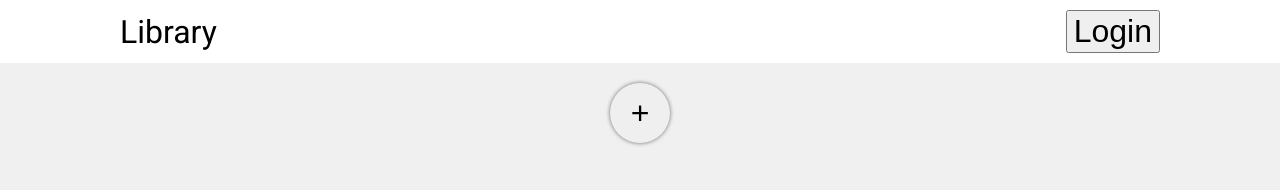
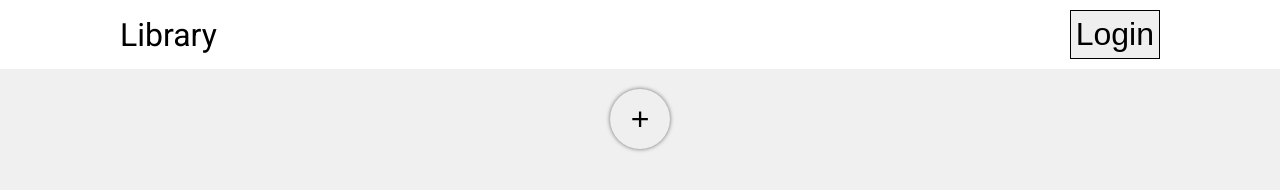
Before and after one commit to in7hesky/booklib, a plain HTML site: page index.html in a window 1280 px wide. Drawn offline with Linux system fonts and the light colour scheme.

Commit message:
fix standart styles

```diff
--- a/styles/style.css
+++ b/styles/style.css
@@ -20,9 +20,14 @@ input, button {
     display: block;
     font-size: inherit;
     outline: none;
+    background: #EFEFEF;
+    border: 1px solid black;
+    color: black;
 }
 
 button {
+    padding: 5px;
+    margin: 0;
     cursor: pointer;
 }
 
```
